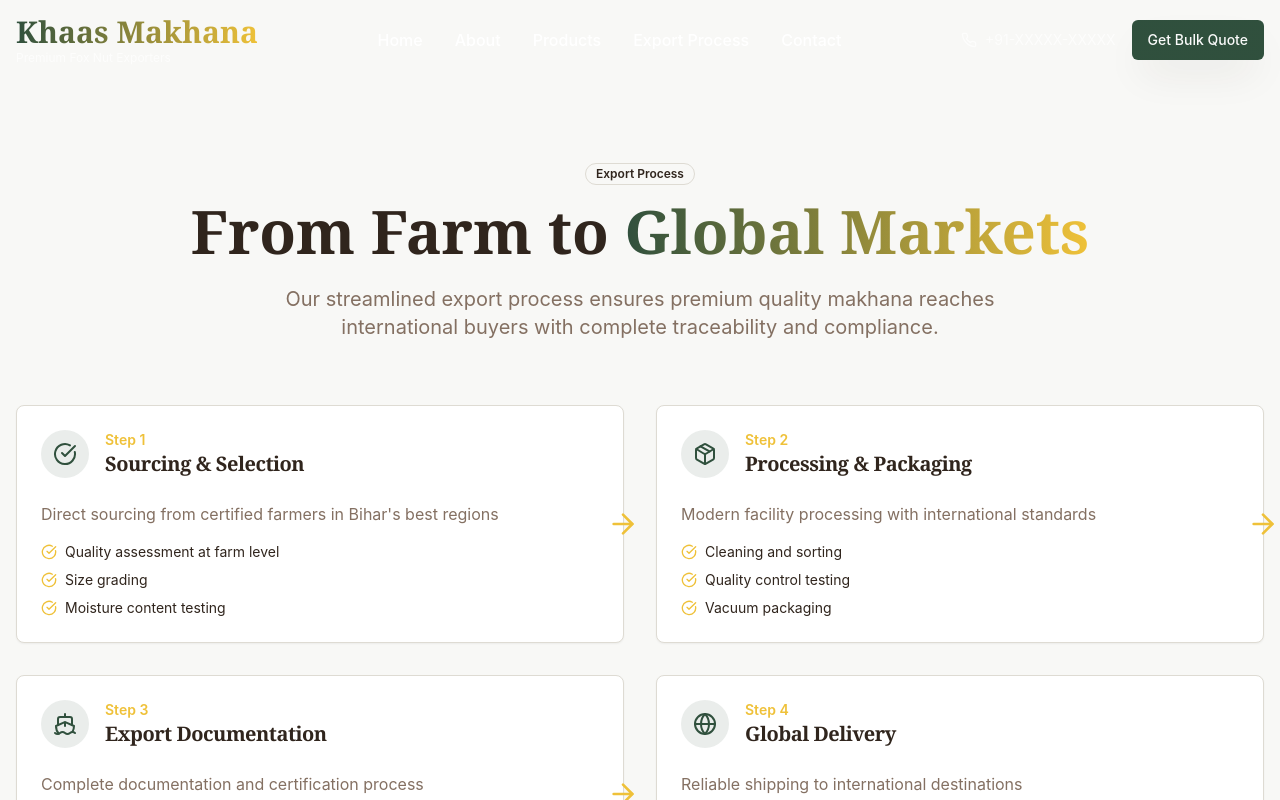
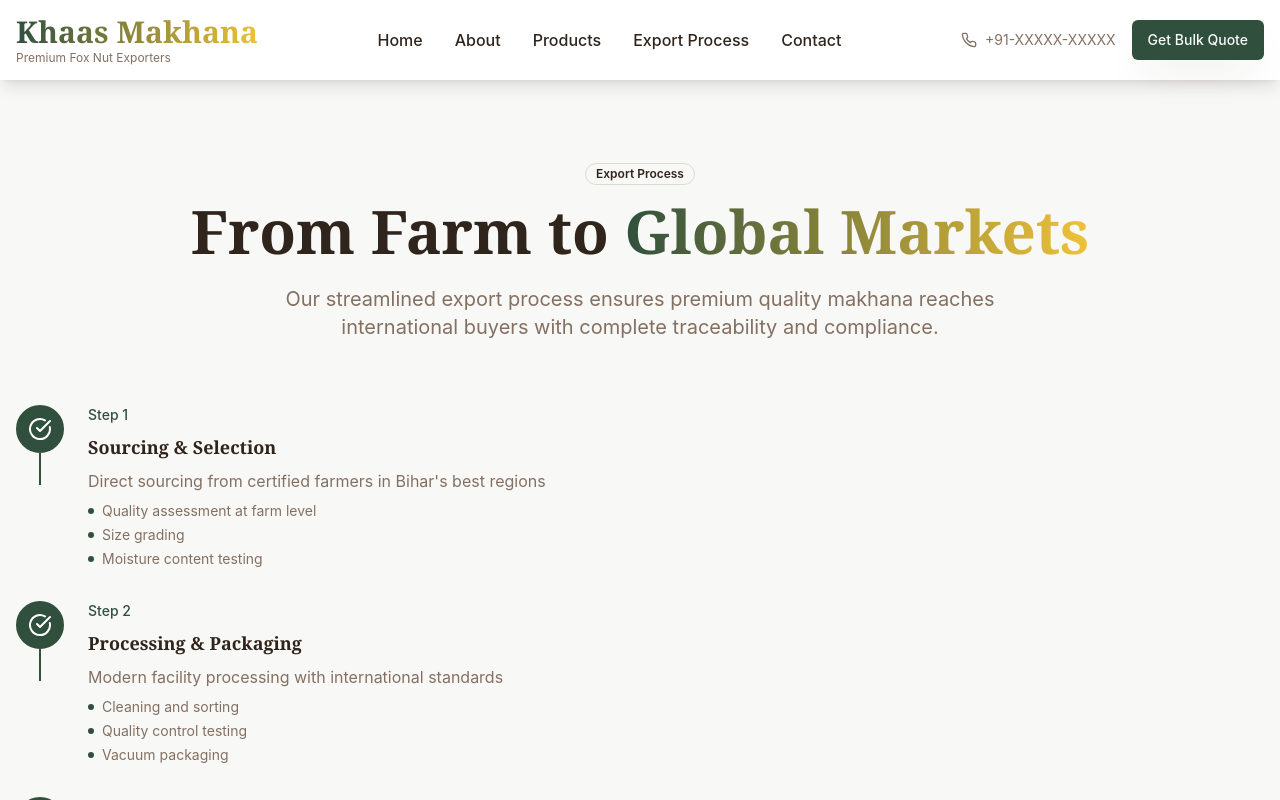
Before and after one commit to ishanjabong123-sketch/khaas-makhana, a React (Vite) app: page /export-process in a window 1280 px wide. Shown: the top 800 px of the page. Built offline with nearby package versions, Linux system fonts and the light colour scheme.

Commit message:
Refactor Export Process and Navbar

```diff
--- a/src/components/layout/Header.tsx
+++ b/src/components/layout/Header.tsx
@@ -1,11 +1,13 @@
 import { useState, useEffect } from 'react';
 import { Menu, X, Phone, Mail } from 'lucide-react';
 import { Button } from '@/components/ui/button';
-import { Link } from 'react-router-dom';
+import { Link, useLocation } from 'react-router-dom';
 
 const Header = () => {
   const [isMenuOpen, setIsMenuOpen] = useState(false);
   const [isScrolled, setIsScrolled] = useState(false);
+  const location = useLocation();
+  const isHomePage = location.pathname === '/';
 
   useEffect(() => {
     const handleScroll = () => {
@@ -25,7 +27,7 @@ const Header = () => {
 
   return (
     <header className={`fixed top-0 w-full z-50 transition-all duration-300 ${
-      isScrolled ? 'bg-white/95 backdrop-blur-md shadow-lg' : 'bg-transparent'
+      isScrolled || !isHomePage ? 'bg-white/95 backdrop-blur-md shadow-lg' : 'bg-transparent'
     }`}>
       <div className="container mx-auto px-4">
         <div className="flex items-center justify-between h-16 lg:h-20">
@@ -35,7 +37,7 @@ const Header = () => {
               Khaas Makhana
             </h1>
             <p className={`text-xs transition-colors duration-300 ${
-              isScrolled ? 'text-muted-foreground' : 'text-white/70'
+              isScrolled || !isHomePage ? 'text-muted-foreground' : 'text-white/70'
             }`}>Premium Fox Nut Exporters</p>
           </Link>
 
@@ -46,7 +48,7 @@ const Header = () => {
                 key={item.name}
                 to={item.href}
                 className={`hover:text-primary transition-colors duration-300 font-medium ${
-                  isScrolled ? 'text-foreground' : 'text-white'
+                  isScrolled || !isHomePage ? 'text-foreground' : 'text-white'
                 }`}
               >
                 {item.name}
@@ -57,7 +59,7 @@ const Header = () => {
           {/* Contact Info & CTA */}
           <div className="hidden lg:flex items-center space-x-4">
             <div className={`flex items-center space-x-2 text-sm transition-colors duration-300 ${
-              isScrolled ? 'text-muted-foreground' : 'text-white/70'
+              isScrolled || !isHomePage ? 'text-muted-foreground' : 'text-white/70'
             }`}>
               <Phone className="h-4 w-4" />
               <span>+91-XXXXX-XXXXX</span>
@@ -73,7 +75,7 @@ const Header = () => {
               variant="ghost"
               size="sm"
               onClick={() => setIsMenuOpen(!isMenuOpen)}
-              className={isScrolled ? 'text-foreground' : 'text-white'}
+              className={`${isScrolled || !isHomePage ? 'text-foreground' : 'text-white'} hover:bg-white/10`}
             >
               {isMenuOpen ? <X className="h-6 w-6" /> : <Menu className="h-6 w-6" />}
             </Button>
--- /dev/null
+++ b/src/components/ui/stepper.tsx
@@ -0,0 +1,126 @@
+import React from 'react';
+import { CheckCircle } from 'lucide-react';
+import { cn } from '@/lib/utils';
+
+interface StepperProps {
+  steps: {
+    title: string;
+    description: string;
+    details: string[];
+    icon: React.ElementType;
+    completed?: boolean;
+  }[];
+  currentStep?: number;
+  orientation?: 'horizontal' | 'vertical';
+  className?: string;
+}
+
+const Stepper: React.FC<StepperProps> = ({
+  steps,
+  currentStep = steps.length,
+  orientation = 'vertical',
+  className
+}) => {
+  const isHorizontal = orientation === 'horizontal';
+
+  return (
+    <div className={cn(
+      "w-full",
+      isHorizontal ? "flex items-start justify-between" : "space-y-8",
+      className
+    )}>
+      {steps.map((step, index) => {
+        const isCompleted = index < currentStep;
+        const isCurrent = index === currentStep - 1;
+        const isUpcoming = index >= currentStep;
+
+        return (
+          <div key={index} className={cn(
+            "relative",
+            isHorizontal ? "flex-1" : "flex items-start gap-6"
+          )}>
+            {/* Step indicator */}
+            <div className={cn(
+              "relative flex items-center justify-center",
+              isHorizontal ? "mx-auto mb-4" : "flex-shrink-0"
+            )}>
+              <div className={cn(
+                "w-12 h-12 rounded-full border-2 flex items-center justify-center transition-all duration-300",
+                isCompleted
+                  ? "bg-primary border-primary text-white"
+                  : isCurrent
+                  ? "bg-primary/10 border-primary text-primary"
+                  : "bg-background border-muted-foreground/30 text-muted-foreground"
+              )}>
+                {isCompleted ? (
+                  <CheckCircle className="w-6 h-6" />
+                ) : (
+                  <step.icon className="w-6 h-6" />
+                )}
+              </div>
+
+              {/* Connector line */}
+              {index < steps.length - 1 && (
+                <div className={cn(
+                  "absolute",
+                  isHorizontal
+                    ? "top-6 left-full w-full h-0.5 -translate-y-1/2"
+                    : "top-12 left-6 w-0.5 h-8 -translate-x-1/2",
+                  isCompleted
+                    ? "bg-primary"
+                    : "bg-muted-foreground/30"
+                )} />
+              )}
+            </div>
+
+            {/* Step content */}
+            <div className={cn(
+              "flex-1",
+              isHorizontal ? "text-center" : "space-y-2"
+            )}>
+              <div className={cn(
+                "text-sm font-medium text-primary mb-1",
+                isHorizontal ? "mx-auto max-w-xs" : ""
+              )}>
+                Step {index + 1}
+              </div>
+
+              <h3 className={cn(
+                "font-semibold text-lg mb-2",
+                isCompleted || isCurrent
+                  ? "text-foreground"
+                  : "text-muted-foreground",
+                isHorizontal ? "mx-auto max-w-xs" : ""
+              )}>
+                {step.title}
+              </h3>
+
+              <p className={cn(
+                "text-muted-foreground mb-4",
+                isHorizontal ? "mx-auto max-w-xs text-sm" : ""
+              )}>
+                {step.description}
+              </p>
+
+              {!isHorizontal && (
+                <ul className="space-y-1">
+                  {step.details.map((detail, idx) => (
+                    <li key={idx} className="flex items-center gap-2 text-sm text-muted-foreground">
+                      <div className={cn(
+                        "w-1.5 h-1.5 rounded-full",
+                        isCompleted || isCurrent ? "bg-primary" : "bg-muted-foreground/30"
+                      )} />
+                      {detail}
+                    </li>
+                  ))}
+                </ul>
+              )}
+            </div>
+          </div>
+        );
+      })}
+    </div>
+  );
+};
+
+export { Stepper };
--- a/src/pages/ExportProcess.tsx
+++ b/src/pages/ExportProcess.tsx
@@ -3,33 +3,30 @@ import Footer from '@/components/layout/Footer';
 import { Badge } from '@/components/ui/badge';
 import { Card, CardContent, CardHeader, CardTitle } from '@/components/ui/card';
 import { Button } from '@/components/ui/button';
-import { CheckCircle, Package, Ship, Globe, ArrowRight, Download } from 'lucide-react';
+import { Stepper } from '@/components/ui/stepper';
+import { CheckCircle, Package, Ship, Globe, Download } from 'lucide-react';
 
 const ExportProcess = () => {
   const processSteps = [
     {
-      step: 1,
       title: "Sourcing & Selection",
       description: "Direct sourcing from certified farmers in Bihar's best regions",
       details: ["Quality assessment at farm level", "Size grading", "Moisture content testing"],
       icon: CheckCircle
     },
     {
-      step: 2,
       title: "Processing & Packaging",
       description: "Modern facility processing with international standards",
       details: ["Cleaning and sorting", "Quality control testing", "Vacuum packaging"],
       icon: Package
     },
     {
-      step: 3,
       title: "Export Documentation",
       description: "Complete documentation and certification process",
       details: ["Export certificates", "Quality certifications", "Customs documentation"],
       icon: Ship
     },
     {
-      step: 4,
       title: "Global Delivery",
       description: "Reliable shipping to international destinations",
       details: ["Container loading", "Shipping coordination", "Delivery tracking"],
@@ -67,39 +64,9 @@ const ExportProcess = () => {
               </p>
             </div>
 
-            {/* Process Steps */}
-            <div className="grid lg:grid-cols-2 gap-8 mb-16">
-              {processSteps.map((process, index) => (
-                <Card key={index} className="relative hover:shadow-xl transition-all duration-300">
-                  <CardHeader>
-                    <div className="flex items-center gap-4">
-                      <div className="bg-primary/10 rounded-full p-3">
-                        <process.icon className="h-6 w-6 text-primary" />
-                      </div>
-                      <div>
-                        <div className="text-sm text-accent font-semibold">Step {process.step}</div>
-                        <CardTitle className="text-xl">{process.title}</CardTitle>
-                      </div>
-                    </div>
-                  </CardHeader>
-                  <CardContent>
-                    <p className="text-muted-foreground mb-4">{process.description}</p>
-                    <ul className="space-y-2">
-                      {process.details.map((detail, idx) => (
-                        <li key={idx} className="flex items-center gap-2 text-sm">
-                          <CheckCircle className="h-4 w-4 text-accent" />
-                          {detail}
-                        </li>
-                      ))}
-                    </ul>
-                  </CardContent>
-                  {index < processSteps.length - 1 && (
-                    <div className="hidden lg:block absolute -right-4 top-1/2 transform -translate-y-1/2">
-                      <ArrowRight className="h-8 w-8 text-accent" />
-                    </div>
-                  )}
-                </Card>
-              ))}
+            {/* Process Stepper */}
+            <div className="mb-16">
+              <Stepper steps={processSteps} />
             </div>
 
             {/* Certifications */}
```
